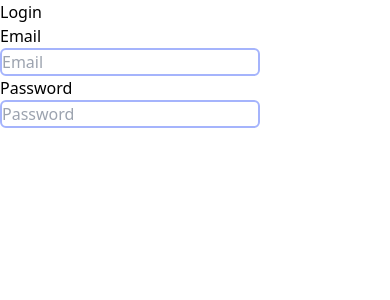
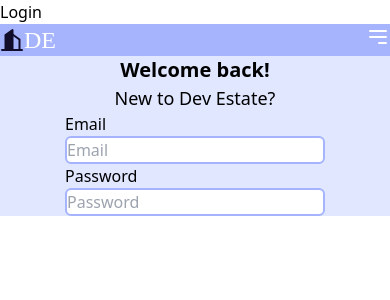
Before and after one commit to ZMVelasco/dev-estate, a React (Vite) app in the folder dev-estate/: page /login in a window 390 px wide. Shown: the top 300 px of the page. Built offline with nearby package versions, Linux system fonts and the light colour scheme; a web font is replaced by a local one.

Commit message:
Make login form responsive

```diff
--- a/dev-estate/src/components/login/Login.jsx
+++ b/dev-estate/src/components/login/Login.jsx
@@ -1,5 +1,5 @@
 import { useState, React } from 'react'
-
+import Nav from '../home/Nav'
 const Login = () => {
   const [userInfo, setUserInfo] = useState({
     email: '',
@@ -13,12 +13,15 @@ const Login = () => {
   return (
     <>
       <h1>Login</h1>
-            <section>
-                <form className='flex flex-col'>
+      <Nav />
+      <article className='w-full flex flex-col justify-center items-center bg-indigo-100'>
+        <p className='text-xl font-semibold'>Welcome back!</p>
+        <p className='text-lg'>New to Dev Estate?</p>
+        <form className='flex flex-col w-2/3 md:w-1/3'>
           <label htmlFor='email'>Email</label>
           <input
             name='email'
-                        className='email border-2 border-indigo-300 rounded-md w-2/3 md:w-1/2'
+            className='email border-2 border-indigo-300 rounded-md'
             placeholder='Email'
             type='email'
             value={userInfo.email}
@@ -27,14 +30,14 @@ const Login = () => {
           <label htmlFor='password'>Password</label>
           <input
             name='password'
-                        className='password border-2 border-indigo-300 rounded-md w-2/3 md:w-1/2'
+            className='password border-2 border-indigo-300 rounded-md'
             placeholder='Password'
             type='password'
             value={userInfo.password}
             onChange={handleChange}
           />
         </form>
-            </section>
+      </article>
     </>
   )
 }
```
Lines whose indentation alone changed are shown as unchanged.
